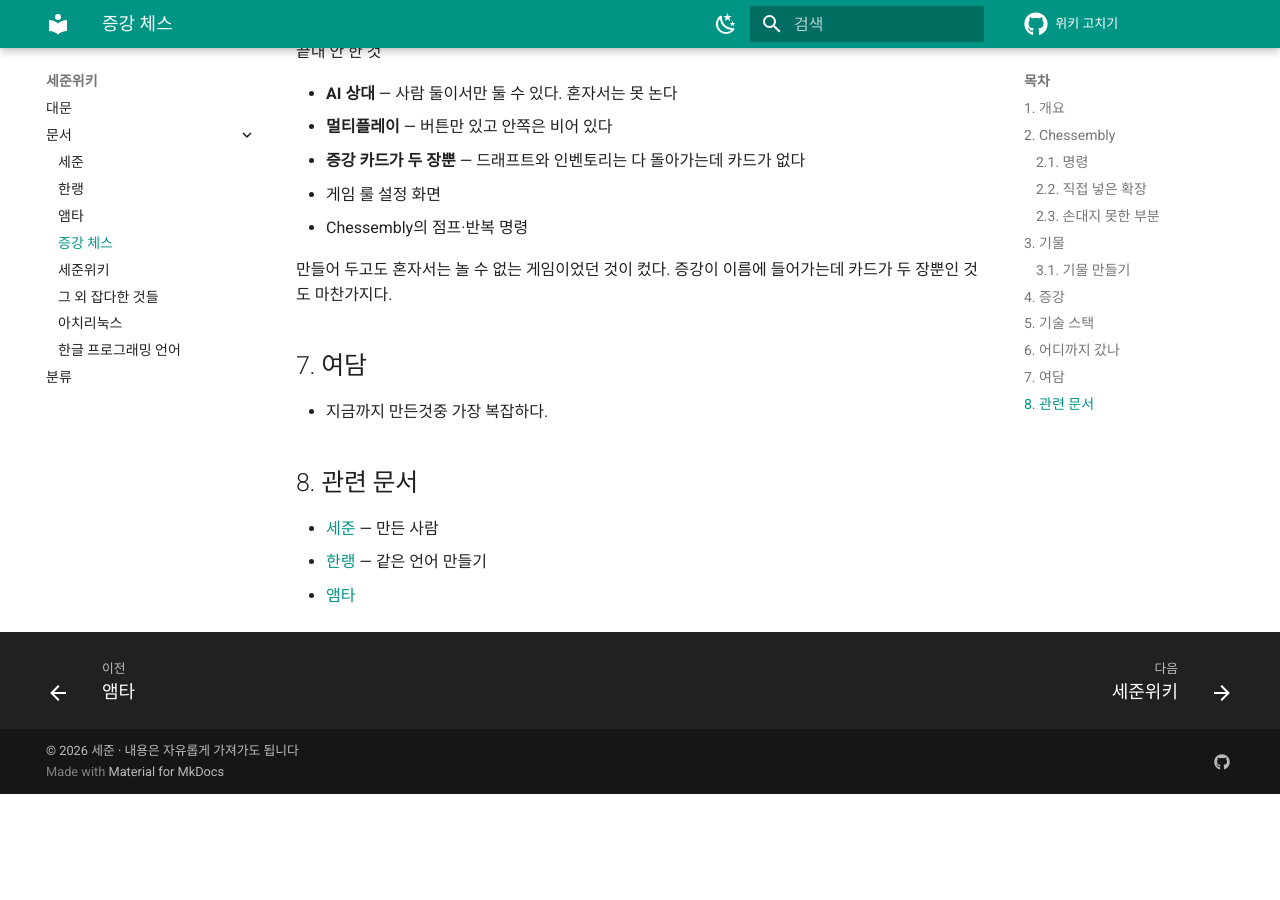
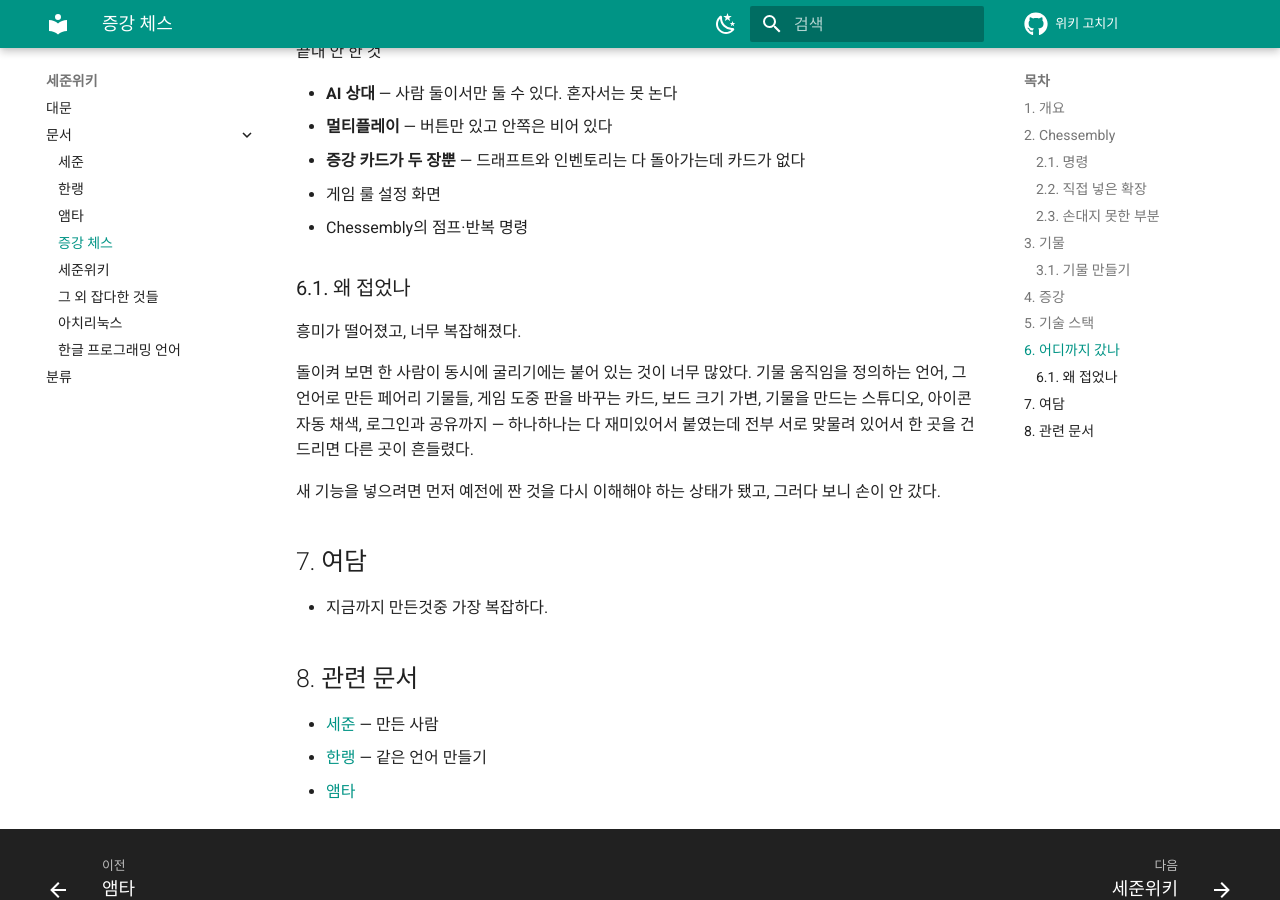
Before and after one commit to sejunch/sejunch.github.io, an MkDocs documentation site: the page built from docs/증강체스.md, in a window 1280 px wide and 900 px high, scrolled down 4737 px. Built offline with MkDocs 1.6.1 and Material for MkDocs 9.7.7, drawn with Linux system fonts in a browser that asks for light colours; comment, search, counter and statistics services are not loaded; before the commit the page ends 5531 px from its top, so only the background shows below that.

Commit message:
증강 체스: 접은 이유를 실제 이유로 고침

```diff
--- a/docs/증강체스.md
+++ b/docs/증강체스.md
@@ -182,8 +182,18 @@ take-move(-1, -1) repeat(1);
 - 게임 룰 설정 화면
 - Chessembly의 점프·반복 명령
 
-만들어 두고도 혼자서는 놀 수 없는 게임이었던 것이 컸다.
-증강이 이름에 들어가는데 카드가 두 장뿐인 것도 마찬가지다.
+### 6.1. 왜 접었나
+
+흥미가 떨어졌고, 너무 복잡해졌다.
+
+돌이켜 보면 한 사람이 동시에 굴리기에는 붙어 있는 것이 너무 많았다.
+기물 움직임을 정의하는 언어, 그 언어로 만든 페어리 기물들,
+게임 도중 판을 바꾸는 카드, 보드 크기 가변, 기물을 만드는 스튜디오,
+아이콘 자동 채색, 로그인과 공유까지 — 하나하나는 다 재미있어서 붙였는데
+전부 서로 맞물려 있어서 한 곳을 건드리면 다른 곳이 흔들렸다.
+
+새 기능을 넣으려면 먼저 예전에 짠 것을 다시 이해해야 하는 상태가 됐고,
+그러다 보니 손이 안 갔다.
 
 ## 7. 여담
 
```
Also changed, not shown: docs/세준.md (+2 -1 lines).
